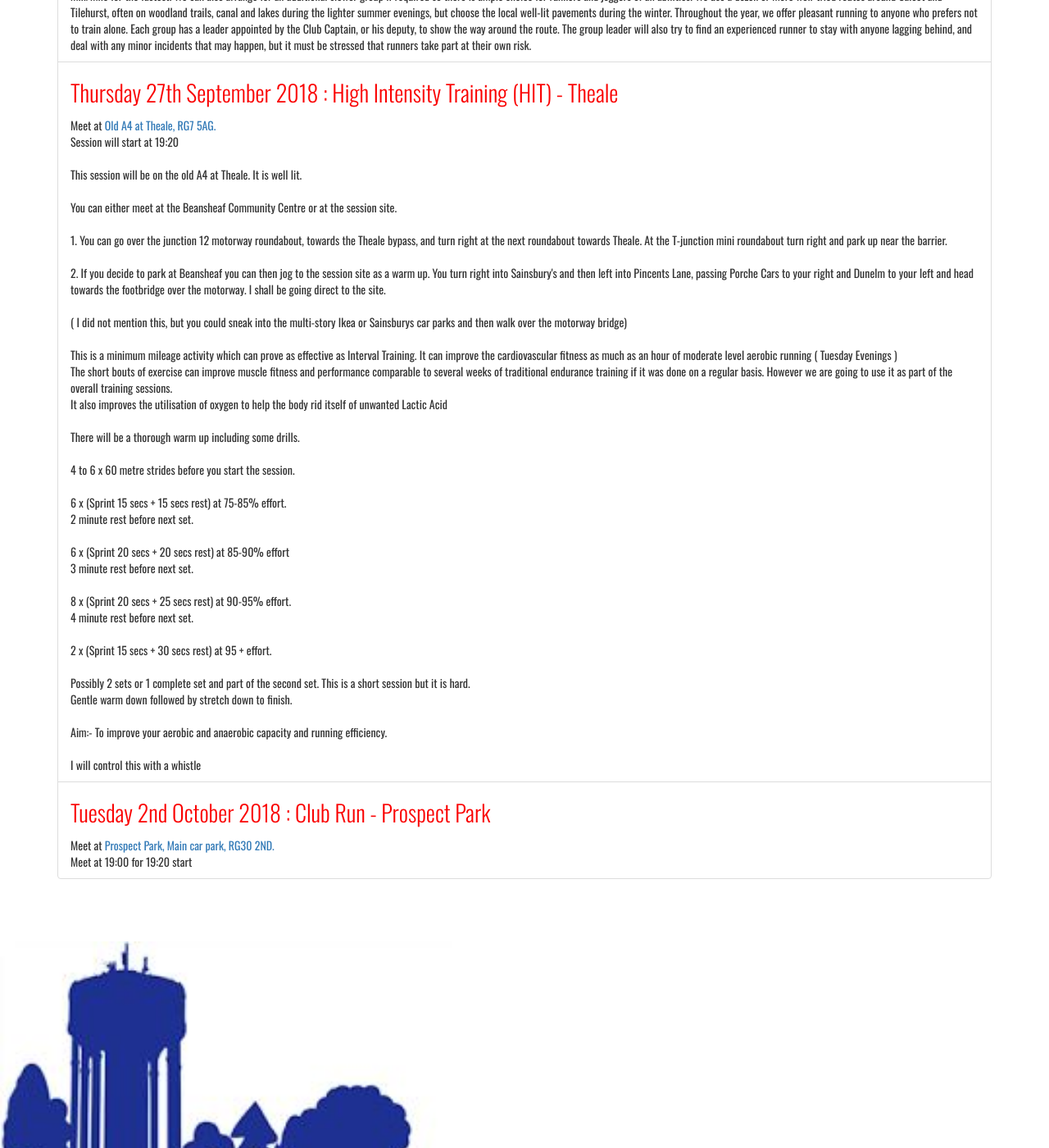
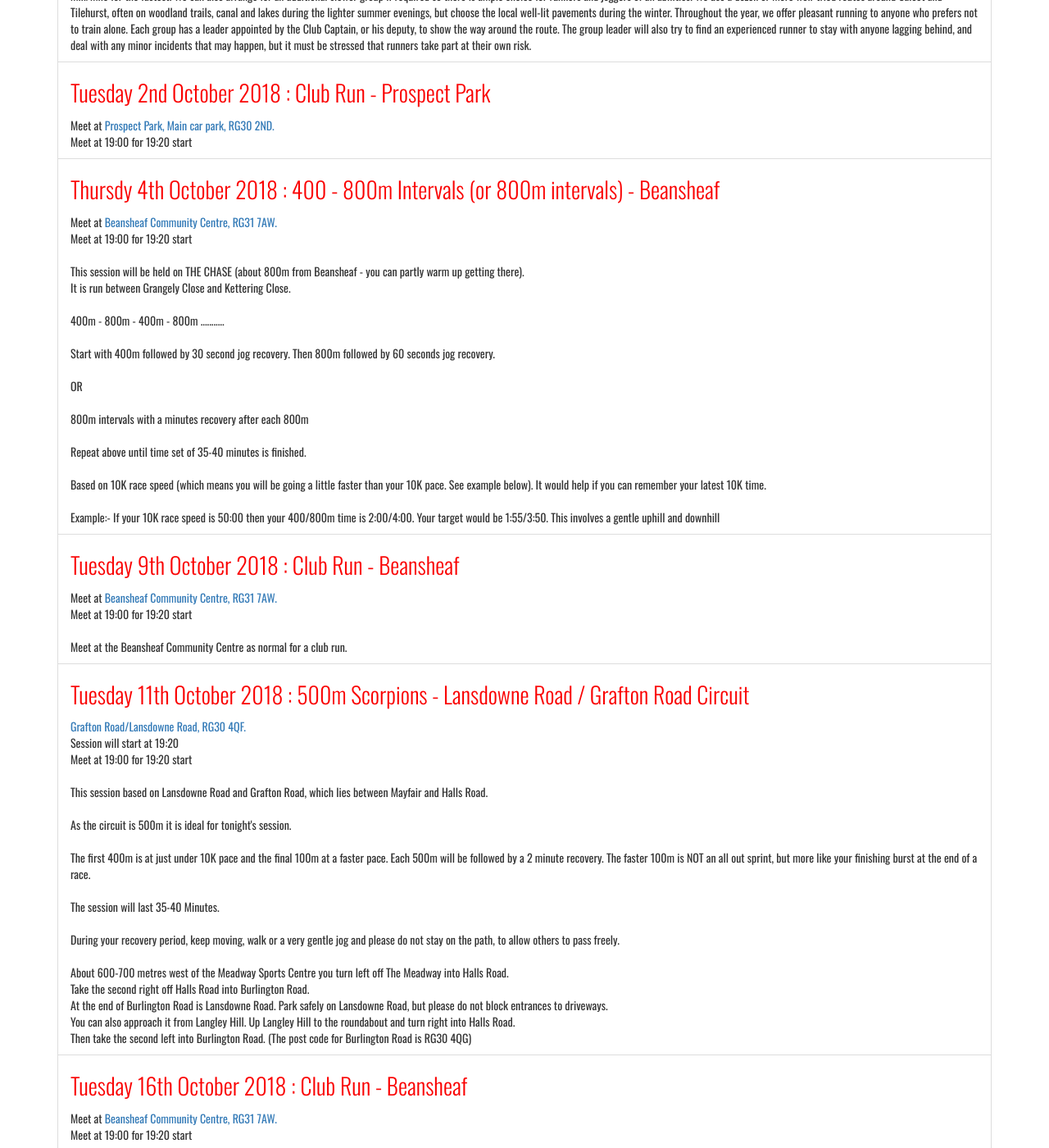
Before and after one commit to tjrobinson/readingjoggers.org, a Jekyll site: the page built from events.html, in a window 1280 px wide and 1400 px high, scrolled down 948 px. Shown: the whole window at 82% size. Built offline with Jekyll 4.4.1, drawn with Linux system fonts in a browser that asks for light colours; nearby versions of some CDN libraries; some of the changed text lies outside the part shown.

Commit message:
October 2018 events

```diff
--- a/_includes/events_clubrunsandtraining.html
+++ b/_includes/events_clubrunsandtraining.html
@@ -5,78 +5,37 @@
     <h3>Regular Club Runs - Tuesdays and Thursdays at 7pm</h3>
     Our regular club runs are held every week on Tuesday and Thursday and start at either the
     <a href="https://www.google.co.uk/maps/place/Beansheaf+Community+Centre/@51.438765,-1.050468,17z/data=!3m1!4b1!4m2!3m1!1s0x4876995b2055a6c3:0x5e5d81beae0b0b3b"
-      target="_blank">Beansheaf Community Center, Reading, RG31 7AW</a> or (usually on the last Tuesday of the month) from
+      target="_blank">Beansheaf Community Center, Reading, RG31 7AW</a> or (usually on the last Tuesday of the month)
+    from
     <a href="https://www.google.co.uk/maps/place/Prospect+Park/@51.4482918,-1.0131572,16z/data=!4m2!3m1!1s0x48769bbdeb5b73e5:0xdd1dd918a5735bc">Prospect
       Park, Main Car Park, RG30 2ND</a>. Please see below for details.
     <br>
-    <br>On Thursdays, in addition to a regular club run, we hold training sessions and our Summer Handicap series. The location
+    <br>On Thursdays, in addition to a regular club run, we hold training sessions and our Summer Handicap series. The
+    location
     and content of these sessions vary, so please see below for details.
     <br>
     <br>For all evening sessions, including training and the Summer Handicap, we meet at 7:00pm for a 7:20pm start.
     <br>
-    <br> Our regular club runs last about 45 - 60 minutes and cover from 4 to 7 miles. There are several running groups to
-    choose from and each group runs at a different pace, from ~11:30 min/mile for the slowest to about ~8 min/mile for the
-    fastest. We can also arrange for an additional slower group if required so there is ample choice for runners and joggers
-    of all abilities. We use a dozen or more well-tried routes around Calcot and Tilehurst, often on woodland trails, canal
-    and lakes during the lighter summer evenings, but choose the local well-lit pavements during the winter. Throughout the
-    year, we offer pleasant running to anyone who prefers not to train alone. Each group has a leader appointed by the Club
-    Captain, or his deputy, to show the way around the route. The group leader will also try to find an experienced runner
-    to stay with anyone lagging behind, and deal with any minor incidents that may happen, but it must be stressed that runners
+    <br> Our regular club runs last about 45 - 60 minutes and cover from 4 to 7 miles. There are several running groups
+    to
+    choose from and each group runs at a different pace, from ~11:30 min/mile for the slowest to about ~8 min/mile for
+    the
+    fastest. We can also arrange for an additional slower group if required so there is ample choice for runners and
+    joggers
+    of all abilities. We use a dozen or more well-tried routes around Calcot and Tilehurst, often on woodland trails,
+    canal
+    and lakes during the lighter summer evenings, but choose the local well-lit pavements during the winter. Throughout
+    the
+    year, we offer pleasant running to anyone who prefers not to train alone. Each group has a leader appointed by the
+    Club
+    Captain, or his deputy, to show the way around the route. The group leader will also try to find an experienced
+    runner
+    to stay with anyone lagging behind, and deal with any minor incidents that may happen, but it must be stressed that
+    runners
     take part at their own risk.
   </li>
 
   <!-- Events : Monthly  ---------------------------------------------->
-
-  <li class="list-group-item">
-    <h3>Thursday 27th September 2018 : High Intensity Training (HIT) - Theale</h3>
-    Meet at
-    <a href="https://www.google.co.uk/maps/place/Theale,+Reading,+West+Berkshire+RG7+5AG/@51.439206,-1.0712676,16z/data=!3m1!4b1!4m2!3m1!1s0x4876993a33b247bf:0x2e95038cb102ccd0">Old
-      A4 at Theale, RG7 5AG.</a>
-    <br> Session will start at 19:20
-    <br>
-    <br> This session will be on the old A4 at Theale. It is well lit.
-    <br>
-    <br>You can either meet at the Beansheaf Community Centre or at the session site.
-    <br>
-    <br>1. You can go over the junction 12 motorway roundabout, towards the Theale bypass, and turn right at the next roundabout
-    towards Theale. At the T-junction mini roundabout turn right and park up near the barrier.
-    <br>
-    <br>2. If you decide to park at Beansheaf you can then jog to the session site as a warm up. You turn right into Sainsbury's
-    and then left into Pincents Lane, passing Porche Cars to your right and Dunelm to your left and head towards the footbridge
-    over the motorway. I shall be going direct to the site.
-    <br>
-    <br>( I did not mention this, but you could sneak into the multi-story Ikea or Sainsburys car parks and then walk over
-    the motorway bridge)
-    <br>
-    <br>This is a minimum mileage activity which can prove as effective as Interval Training. It can improve the cardiovascular
-    fitness as much as an hour of moderate level aerobic running ( Tuesday Evenings )
-    <br>The short bouts of exercise can improve muscle fitness and performance comparable to several weeks of traditional
-    endurance training if it was done on a regular basis. However we are going to use it as part of the overall training
-    sessions.
-    <br>It also improves the utilisation of oxygen to help the body rid itself of unwanted Lactic Acid
-    <br>
-    <br>There will be a thorough warm up including some drills.
-    <br>
-    <br>4 to 6 x 60 metre strides before you start the session.
-    <br>
-    <br>6 x (Sprint 15 secs + 15 secs rest) at 75-85% effort.
-    <br>2 minute rest before next set.
-    <br>
-    <br>6 x (Sprint 20 secs + 20 secs rest) at 85-90% effort
-    <br>3 minute rest before next set.
-    <br>
-    <br>8 x (Sprint 20 secs + 25 secs rest) at 90-95% effort.
-    <br>4 minute rest before next set.
-    <br>
-    <br>2 x (Sprint 15 secs + 30 secs rest) at 95 + effort.
-    <br>
-    <br>Possibly 2 sets or 1 complete set and part of the second set. This is a short session but it is hard.
-    <br>Gentle warm down followed by stretch down to finish.
-    <br>
-    <br>Aim:- To improve your aerobic and anaerobic capacity and running efficiency.
-    <br>
-    <br>I will control this with a whistle
-  </li>
 
   <li class="list-group-item">
     <h3>Tuesday 2nd October 2018 : Club Run - Prospect Park</h3>
@@ -86,4 +45,156 @@
     <br> Meet at 19:00 for 19:20 start
   </li>
 
+  <li class="list-group-item">
+    <h3>Thursdy 4th October 2018 : 400 - 800m Intervals (or 800m intervals) - Beansheaf</h3>
+    Meet at
+    <a href="https://www.google.co.uk/maps/place/Beansheaf+Community+Centre/@51.438765,-1.050468,17z/data=!3m1!4b1!4m2!3m1!1s0x4876995b2055a6c3:0x5e5d81beae0b0b3b">Beansheaf
+      Community Centre, RG31 7AW.</a>
+    <br> Meet at 19:00 for 19:20 start
+    <br>
+    <br>This session will be held on THE CHASE (about 800m from Beansheaf - you can partly warm up getting there).
+    <br>It is run between Grangely Close and Kettering Close.
+    <br>
+    <br>400m - 800m - 400m - 800m ...........
+    <br>
+    <br>Start with 400m followed by 30 second jog recovery. Then 800m followed by 60 seconds jog recovery.
+    <br>
+    <br>OR
+    <br>
+    <br>800m intervals with a minutes recovery after each 800m
+    <br>
+    <br>Repeat above until time set of 35-40 minutes is finished.
+    <br>
+    <br>Based on 10K race speed (which means you will be going a little faster than your 10K pace. See example below).
+    It would help if you can remember your latest 10K time.
+    <br>
+    <br>Example:- If your 10K race speed is 50:00 then your 400/800m time is 2:00/4:00. Your target would be 1:55/3:50.
+    This involves a gentle uphill and downhill
+  </li>
+
+  <li class="list-group-item">
+    <h3>Tuesday 9th October 2018 : Club Run - Beansheaf</h3>
+    Meet at
+    <a href="https://www.google.co.uk/maps/place/Beansheaf+Community+Centre/@51.438765,-1.050468,17z/data=!3m1!4b1!4m2!3m1!1s0x4876995b2055a6c3:0x5e5d81beae0b0b3b">Beansheaf Community Centre, RG31 7AW.</a>
+    <br> Meet at 19:00 for 19:20 start
+    <br>
+    <br> Meet at the Beansheaf Community Centre as normal for a club run.
+    <br>
+  </li>
+
+  <li class="list-group-item">
+    <h3>Tuesday 11th October 2018 : 500m Scorpions - Lansdowne Road / Grafton Road Circuit</h3>
+    <a href="https://www.google.com/maps/place/Reading+RG30+4QF,+UK/@51.4537445,-1.045622,17z/data=!3m1!4b1!4m2!3m1!1s0x4876996236af82bb:0xaf271528fcd2db75?hl=en-GB">Grafton
+      Road/Lansdowne Road, RG30 4QF.</a>
+    <br> Session will start at 19:20
+    <br> Meet at 19:00 for 19:20 start
+    <br>
+    <br>This session based on Lansdowne Road and Grafton Road, which lies between Mayfair and Halls Road.
+    <br>
+    <br>As the circuit is 500m it is ideal for tonight's session.
+    <br>
+    <br>The first 400m is at just under 10K pace and the final 100m at a faster pace. Each 500m will be followed by a 2
+    minute recovery. The faster 100m is NOT an all out sprint, but more like your finishing burst at the end of a race.
+    <br>
+    <br>The session will last 35-40 Minutes.
+    <br>
+    <br>During your recovery period, keep moving, walk or a very gentle jog and please do not stay on the path, to
+    allow others to pass freely.
+    <br>
+    <br>About 600-700 metres west of the Meadway Sports Centre you turn left off The Meadway into Halls Road.
+    <br>Take the second right off Halls Road into Burlington Road.
+    <br>At the end of Burlington Road is Lansdowne Road. Park safely on Lansdowne Road, but please do not block
+    entrances to driveways.
+    <br>You can also approach it from Langley Hill. Up Langley Hill to the roundabout and turn right into Halls Road.
+    <br>Then take the second left into Burlington Road. (The post code for Burlington Road is RG30 4QG)
+  </li>
+
+  <li class="list-group-item">
+    <h3>Tuesday 16th October 2018 : Club Run - Beansheaf</h3>
+    Meet at
+    <a href="https://www.google.co.uk/maps/place/Beansheaf+Community+Centre/@51.438765,-1.050468,17z/data=!3m1!4b1!4m2!3m1!1s0x4876995b2055a6c3:0x5e5d81beae0b0b3b">Beansheaf Community Centre, RG31 7AW.</a>
+    <br> Meet at 19:00 for 19:20 start
+    <br>
+    <br> Meet at the Beansheaf Community Centre as normal for a club run.
+    <br>
+  </li>
+
+  <li class="list-group-item">
+    <h3>Tuesday 18th October 2018 : Beat your distance - Old Bath Road, Theale</h3>
+    <br> Meet at the Beansheaf Community Centre as normal
+    <br> OR
+    <br> Theale
+    <br> Session will start at 19:20
+    <br> Meet at 19:00 for 19:20 start
+    <br>
+    <br>This session will be on the old A4 at Theale. It is well lit.
+    <br>
+    <br>You can either meet at the Beansheaf Community Centre or at the session site.
+    <br>
+    <br>1. You can go over the junction 12 motorway roundabout, towards the Theale bypass, and turn right at the next
+    roundabout towards Theale. At the T-junction mini roundabout turn right and park up near the barrier.
+    <br>
+    <br>2. If you decide to park at Beansheaf you can then jog to the session site as a warm up. You turn right into
+    Sainsbury's and then left into Pincents Lane, passing Porche Cars to your right and Dunelm to your left and head
+    towards the footbridge over the motorway. I shall be going direct to the site.
+    <br>
+    <br>( I did not mention this, but you could sneak into the multi-story Ikea car park and then walk over the
+    motorway bridge)
+    <br>
+    <br>Fast becoming a favourite session, but limited during the winter because of finding enough space that is lit.
+    It is run over 200m laps (300 or 400m in the summer)
+    <br>
+    <br>You will run for three minutes and then you will have a two minute active recovery.
+    <br>
+    <br>there will be 5 or 6 sets in total.
+    <br>
+    <br>There will be a thorough warm up including some drills.
+    <br>
+    <br>I will control this session with a whistle
+    <br>
+    <br> More details on the night.
+
+  </li>
+
+  <li class="list-group-item">
+    <h3>Thursday 23rd October 2018 : Club Run - Beansheaf</h3>
+    Meet at
+    <a href="https://www.google.co.uk/maps/place/Beansheaf+Community+Centre/@51.438765,-1.050468,17z/data=!3m1!4b1!4m2!3m1!1s0x4876995b2055a6c3:0x5e5d81beae0b0b3b">Beansheaf Community Centre, RG31 7AW.</a>
+    <br> Meet at 19:00 for 19:20 start
+    <br>
+    <br> Meet at the Beansheaf Community Centre as normal for a club run.
+    <br>
+  </li>
+
+  <li class="list-group-item">
+    <h3>Tuesday 25th October 2018 : Three minute cycle - Prospect Park</h3>
+    <a href="https://www.google.co.uk/maps/place/Prospect+Park/@51.4482918,-1.0131572,16z/data=!4m2!3m1!1s0x48769bbdeb5b73e5:0xdd1dd918a5735bc">Prospect Park, Main car park, RG30 2ND.</a>
+    <br> Meet at 19:00 for 19:20 start
+    <br>
+    <br>This is held on the path between the Bath Road and the Car Park.
+    <br>
+    <br>There will be 70 seconds of effort followed by 1 minute 50 seconds of active recovery.
+    <br>
+    <br>The First set will be 5 reps, and then an extra 5 minutes rest.
+    <br>
+    <br>The second and last set will be 3 or 4 reps.
+    <br>
+    <br>The session will last between 30 and 35 minutes.
+    <br>
+    <br>This is aimed at increasing endurance and speed.
+    <br>
+    <br>I will control this session with a whistle
+
+  </li>
+
+  <li class="list-group-item">
+    <h3>Tuesday 30th October : Club Run - Prospect Park</h3>
+    Meet at
+    <a href="https://www.google.co.uk/maps/place/Prospect+Park/@51.4482918,-1.0131572,16z/data=!4m2!3m1!1s0x48769bbdeb5b73e5:0xdd1dd918a5735bc">Prospect Park, Main car park, RG30 2ND.</a>
+    <br> Meet at 19:00 for 19:20 start
+    <br>
+    <br> The club run will take place from Prospect Park on the last Tuesday of the month.
+  </li>
+
+
 </ul>
--- a/_includes/templates/event_template_club_run.html
+++ b/_includes/templates/event_template_club_run.html
@@ -14,7 +14,7 @@
   <a href="https://www.google.co.uk/maps/place/Prospect+Park/@51.4482918,-1.0131572,16z/data=!4m2!3m1!1s0x48769bbdeb5b73e5:0xdd1dd918a5735bc">Prospect Park, Main car park, RG30 2ND.</a>
   <br> Meet at 19:00 for 19:20 start
   <br>
-  <br> The club run will take place from Prospect park on the last Tue of the month during the winter months.
+  <br> The club run will take place from Prospect Park on the last Tuesday of the month.
 </li>
 
 <li class="list-group-item">
```
